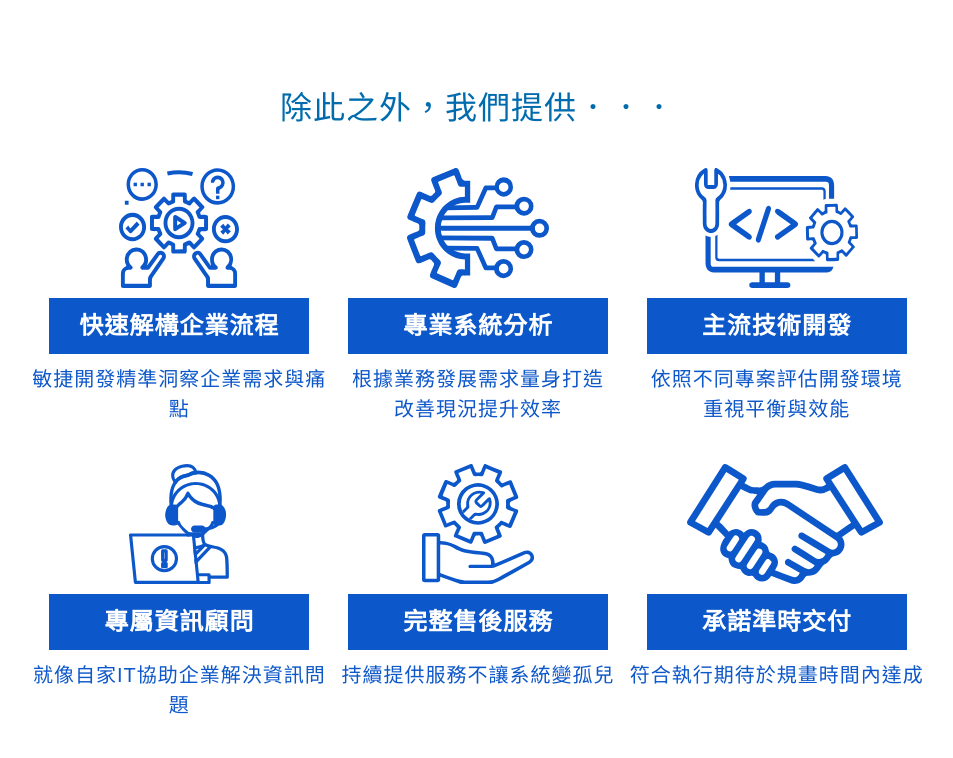
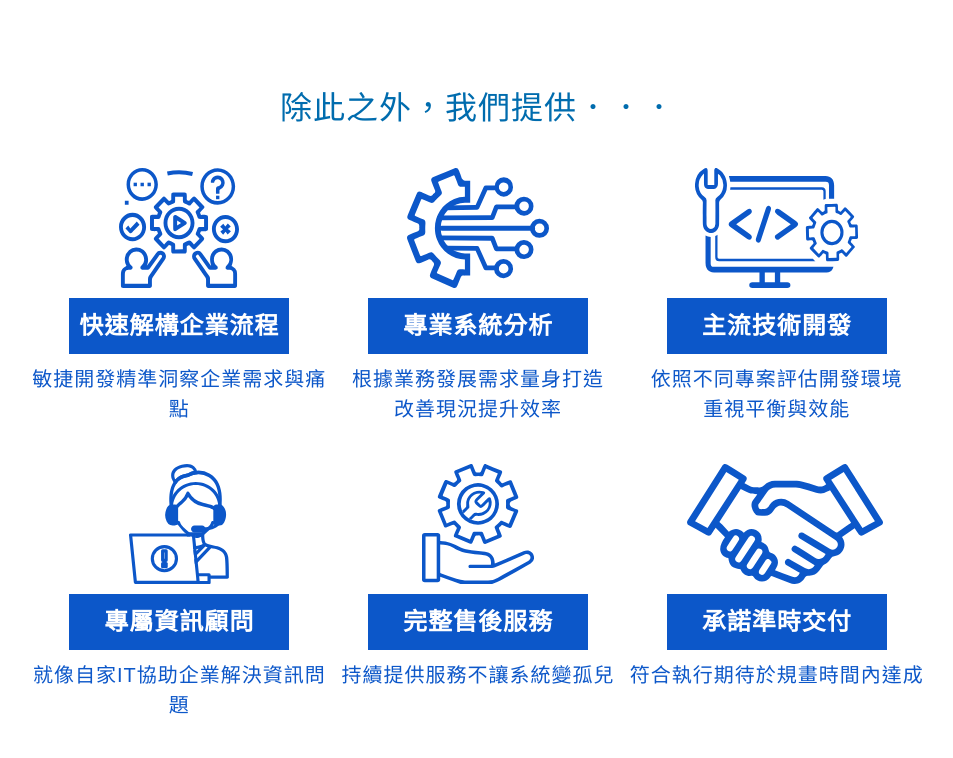
Before and after one commit to cwy104seung28/SYTnewhomepage, a plain HTML site: page index.html in a window 1280 px wide. Shown: the part 1509-2267 px from the top of the page, without its empty margins (162-1115 px from the left). Drawn offline with nearby package versions, Linux system fonts and the light colour scheme.

Commit message:
0713 update

```diff
--- a/css/index.scss
+++ b/css/index.scss
@@ -649,7 +649,7 @@ body {
                     }
 
                     .adventage-title {
-                        width: 260px;
+                        width: 220px;
                         font-size: 24px;
                         font-weight: 600;
                         color: #FFFFFF;
```
Also changed, not shown: css/index.css.
